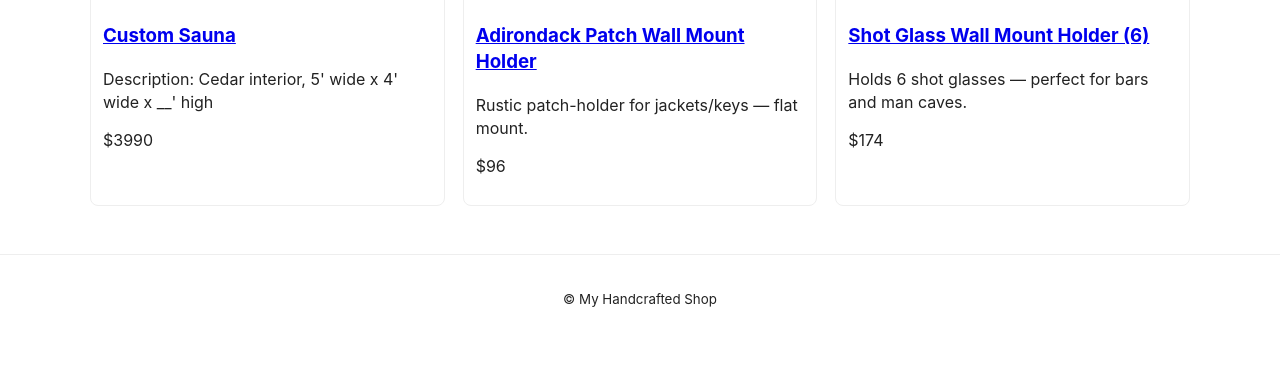
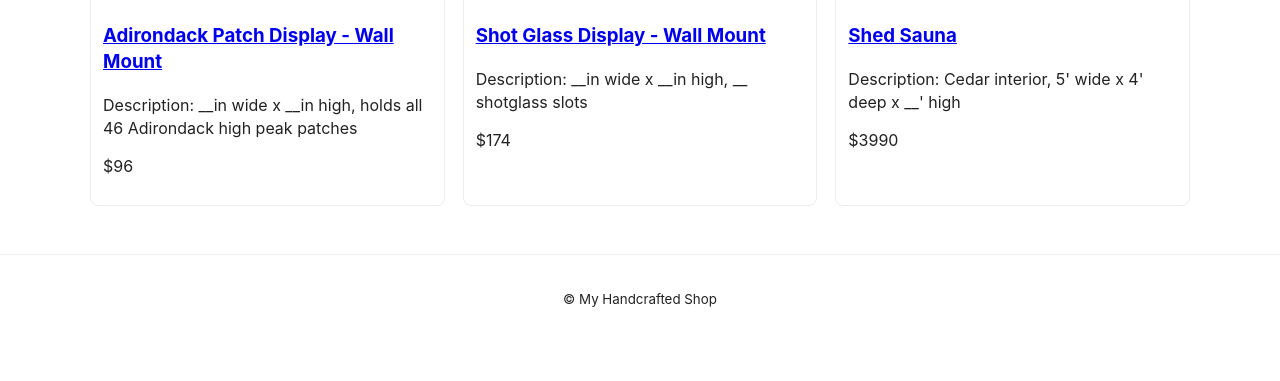
Before and after one commit to ryanlove4/PeppervilleProducts, a Flask app: page / in a window 1280 px wide. Shown: the part 419-800 px from the top of the page. Run offline with Flask 2, Linux system fonts and the light colour scheme.

Commit message:
general update

```diff
--- a/app.py
+++ b/app.py
@@ -5,28 +5,28 @@ app = Flask(__name__)
 # Simple in-memory product catalog (replace with DB or JSON file later)
 PRODUCTS = [
     {
-        "id": "sauna-custom",
-        "title": "Custom Sauna",
-        "price": 3990,
-        "excerpt": "Description: Cedar interior, 5' wide x 4' wide x __' high",
-        "description": "Features: Sealed for heat and moisture, ability to dissassemble and transport, customization available",
-        "image": "sauna.JPG"
-    },
-    {
-        "id": "adirondack-patch",
-        "title": "Adirondack Patch Wall Mount Holder",
+        "id": "adirondack-patch-display",
+        "title": "Adirondack Patch Display - Wall Mount",
         "price": 96,
-        "excerpt": "Rustic patch-holder for jackets/keys — flat mount.",
-        "description": "Holds jackets, keys, and small items. Built from reclaimed pine, hand-sanded, finished with tung oil.",
+        "excerpt": "Description: __in wide x __in high, holds all 46 Adirondack high peak patches",
+        "description": "Features: Wall mount kit included, patch mount velcro kit included, customization available for stain and center image",
         "image": "adirondack_holder.JPG"
     },
     {
-        "id": "shotglass-rack",
-        "title": "Shot Glass Wall Mount Holder (6)",
+        "id": "shot-glass-display",
+        "title": "Shot Glass Display - Wall Mount",
         "price": 174,
-        "excerpt": "Holds 6 shot glasses — perfect for bars and man caves.",
-        "description": "Fits standard shot glasses; easy wall-mount with 2 screws. Stained to your preference (light/medium/dark).",
+        "excerpt": "Description: __in wide x __in high, __ shotglass slots",
+        "description": "Features: Slots for standard and double shot glasses, wall mount kit included, customization available for stain and center image",
         "image": "shotglass_holder.JPG"
+    },
+    {
+        "id": "shed-sauna",
+        "title": "Shed Sauna",
+        "price": 3990,
+        "excerpt": "Description: Cedar interior, 5' wide x 4' deep x __' high",
+        "description": "Features: Sealed for heat and moisture, ability to dissassemble and transport, customization available",
+        "image": "sauna.JPG"
     }
 ]
 
--- a/static/styles.css
+++ b/static/styles.css
@@ -7,7 +7,7 @@ body{margin:0;color:#222;line-height:1.4}
 nav a{color:#fff;margin-left:16px;text-decoration:none}
 .grid{display:grid;grid-template-columns:repeat(auto-fit,minmax(220px,1fr));gap:var(--gap);margin-top:18px}
 .card{border:1px solid #eee;padding:12px;border-radius:8px;background:#fff}
-.card img{width:100%;height:160px;object-fit:cover;border-radius:6px}
+.card img{width:100%;aspect-ratio: 1/1;height:160px;object-fit:cover;border-radius:6px}
 .product-detail{display:grid;grid-template-columns:1fr 1fr;gap:20px;align-items:start}
 .product-image{width:100%;border-radius:8px;object-fit:cover}
 .product-info .price{font-weight:700;margin:10px 0}
--- a/templates/base.html
+++ b/templates/base.html
@@ -3,7 +3,7 @@
 <head>
   <meta charset="utf-8" />
   <meta name="viewport" content="width=device-width,initial-scale=1" />
-  <title>{{ title or "Handmade Goods" }}</title>
+  <title>{{ title or "Pepperville Products" }}</title>
   <link rel="stylesheet" href="{{ url_for('static', filename='styles.css') }}">
 </head>
 <body>
```
